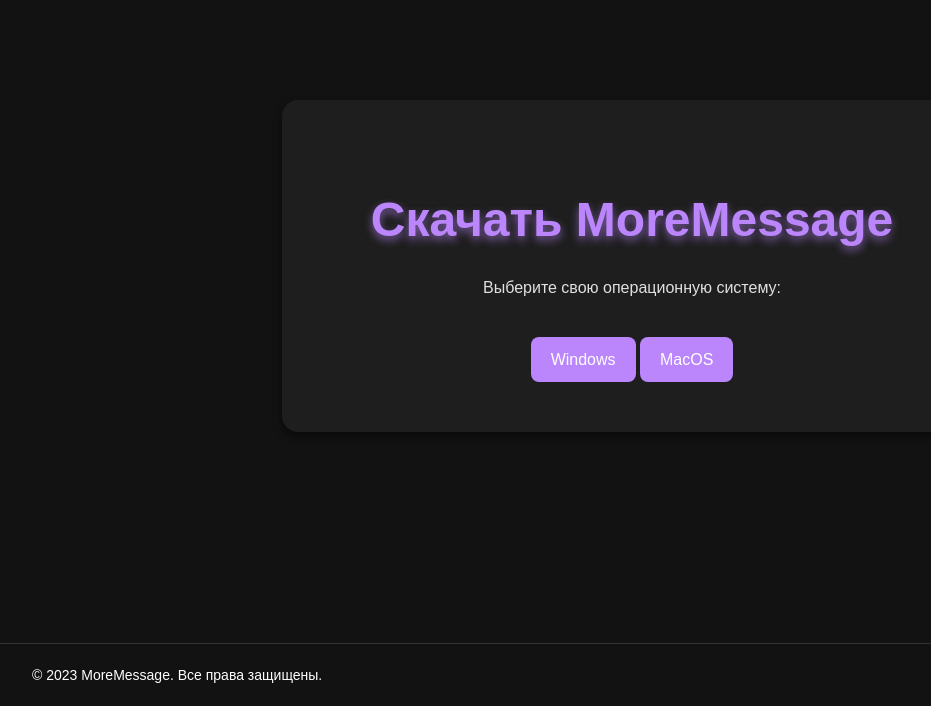
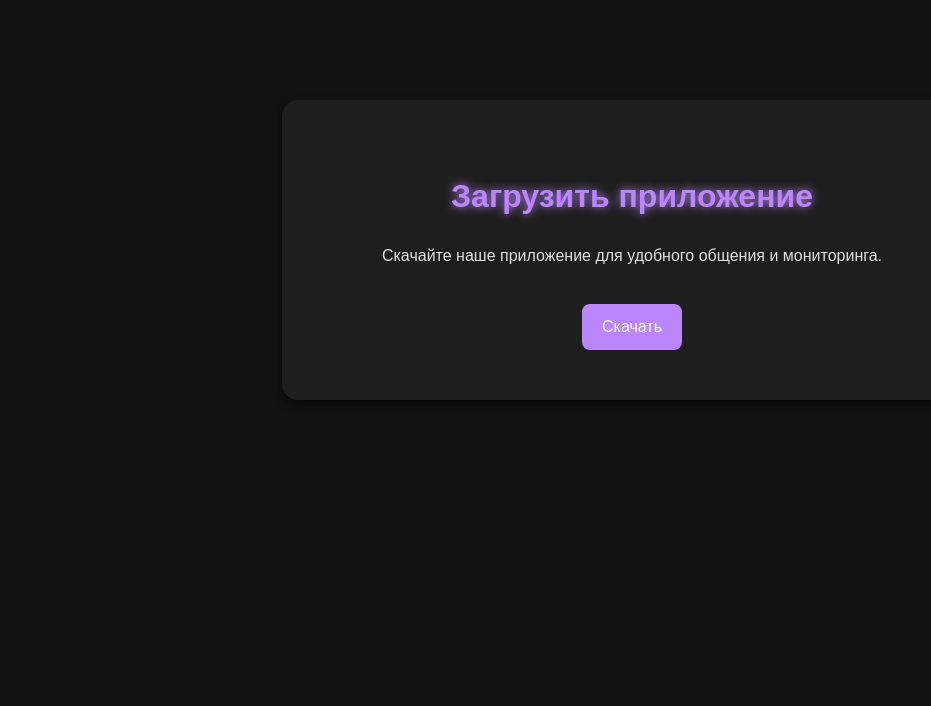
Before and after one commit to EggZys/MoreMessage, a Django app: page /download/ in a window 1280 px wide. Shown: the part 94-800 px from the top of the page, without its empty margins (8-939 px from the left). Run offline with Django 5.2, Linux system fonts and the light colour scheme; some libraries are stand-ins or nearby versions.

Commit message:
update styles

```diff
--- a/app/templates/download.html
+++ b/app/templates/download.html
@@ -6,17 +6,11 @@
     <div class="header-buttons">
         <a href="{% url 'home' %}" class="header-button">Главная</a>
     </div>
-    <a href="{% url 'profile' %}" class="profile-picture" title="Профиль"></a>
+    <a href="{% url 'profile' %}"><div class="profile-picture"></div></a>
 </header>
 <main class="download-container">
-    <h1 class="title">Скачать MoreMessage</h1>
-    <p>Выберите свою операционную систему:</p>
-    <div class="download-buttons">
-        <a href="#" class="download-button">Windows</a>
-        <a href="#" class="download-button">MacOS</a>
-    </div>
+    <h1 class="glow">Загрузить приложение</h1>
+    <p>Скачайте наше приложение для удобного общения и мониторинга.</p>
+    <a href="№" class="download-button">Скачать</a>
 </main>
-<footer>
-    <p>&copy; 2023 MoreMessage. Все права защищены.</p>
-</footer>
 {% endblock %}
```
